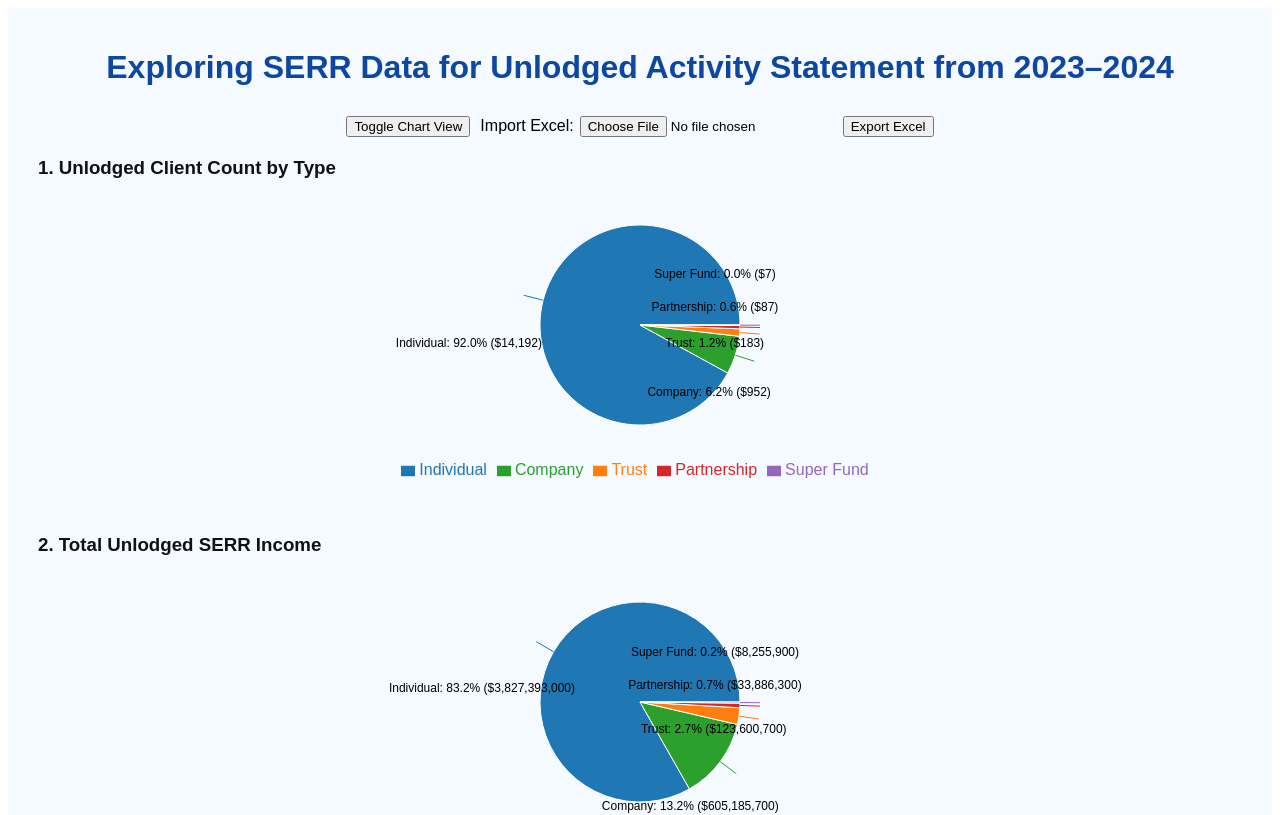
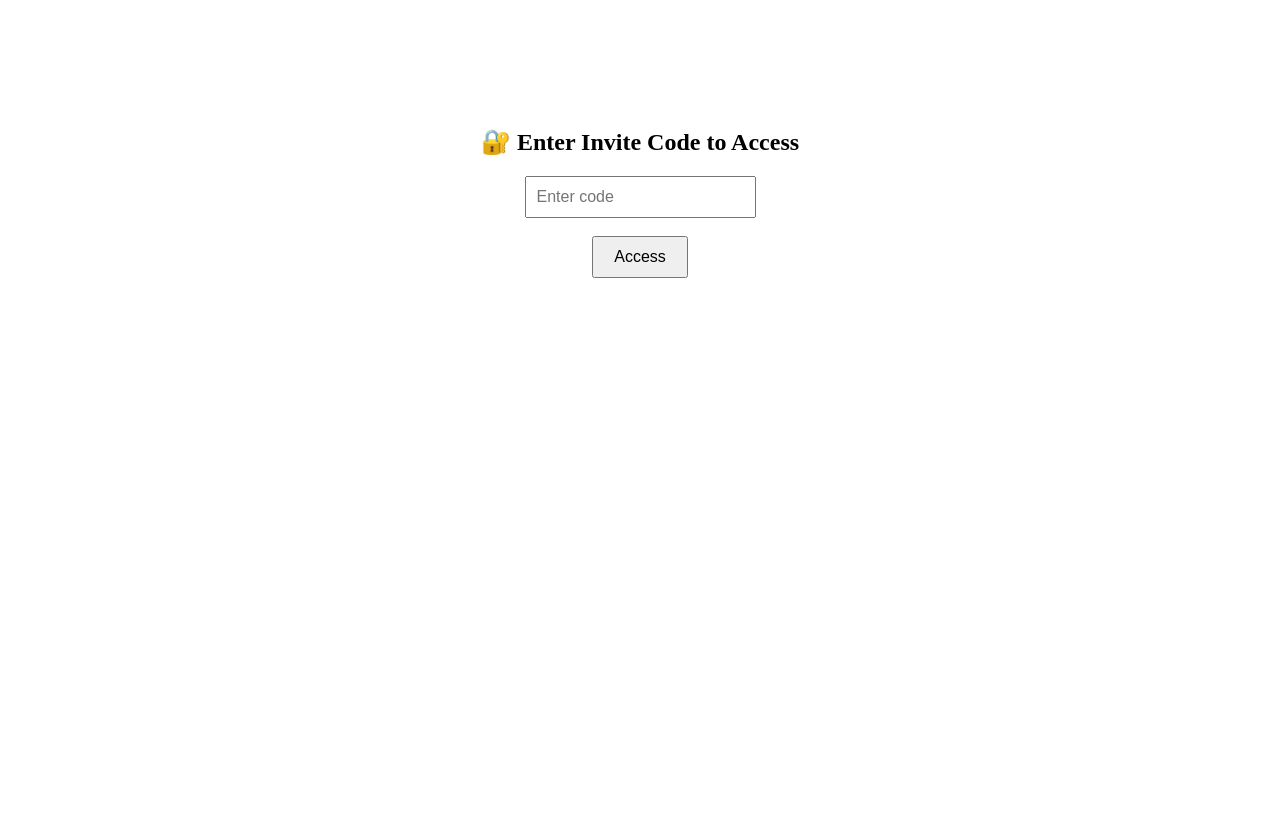
Before and after one commit to YifanZhang1234/rotation-1, a React (Create React App) app: page / in a window 1280 px wide. Shown: the top 815 px of the page. Built offline with nearby package versions, Linux system fonts and the light colour scheme.

Commit message:
🔒 Added invite code gate + label position fix for chart 2

```diff
--- a/src/Dashboard.js
+++ b/src/Dashboard.js
@@ -16,8 +16,36 @@ const initialData = [
 ];
 
 const Dashboard = () => {
+  const [authorized, setAuthorized] = useState(false);
+  const [codeInput, setCodeInput] = useState("");
+  const INVITE_CODE = "1127";
   const [data, setData] = useState(initialData);
   const [viewType, setViewType] = useState("pie");
+
+  if (!authorized) {
+  return (
+    <div style={{ padding: "100px", textAlign: "center" }}>
+      <h2>🔐 Enter Invite Code to Access</h2>
+      <input
+        type="text"
+        placeholder="Enter code"
+        value={codeInput}
+        onChange={(e) => setCodeInput(e.target.value)}
+        style={{ padding: "10px", fontSize: "16px" }}
+      />
+      <br /><br />
+      <button
+        onClick={() => {
+          if (codeInput === INVITE_CODE) setAuthorized(true);
+          else alert("❌ Invalid code");
+        }}
+        style={{ padding: "10px 20px", fontSize: "16px" }}
+      >
+        Access
+      </button>
+    </div>
+  );
+}
 
   const pieData = (key) => {
     const total = data.reduce((sum, item) => sum + item[key], 0);
```
